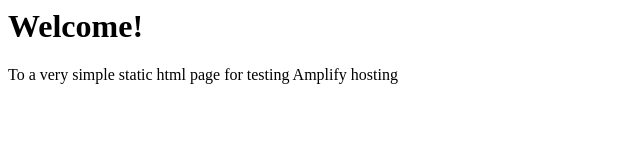
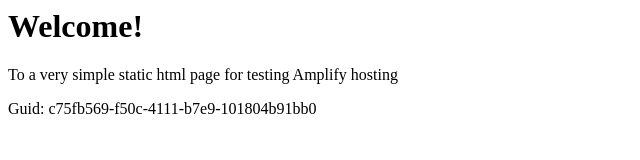
Before and after one commit to aws-aemilia-arn/Github-PR-Commit-Integration-Test-DoNotTouch-GitHubAutoBuildPrPreviewCanaryTest-v1-prod-eu-north-1, a website: page src/index.html in a window 1280 px wide. Shown: the whole page, without its empty margins (0-640 px from the left). Drawn offline with Linux system fonts and the light colour scheme.

Commit message:
commit from integ tests

```diff
--- a/src/index.html
+++ b/src/index.html
@@ -1,3 +1,5 @@
+
+
 <html lang="en">
 
 <head>
@@ -10,6 +12,6 @@
 <body>
     <h1>Welcome!</h1>
     <p>To a very simple static html page for testing Amplify hosting</p>
-</body>
+    <p>Guid: c75fb569-f50c-4111-b7e9-101804b91bb0</p></body>
 
 </html>
```
